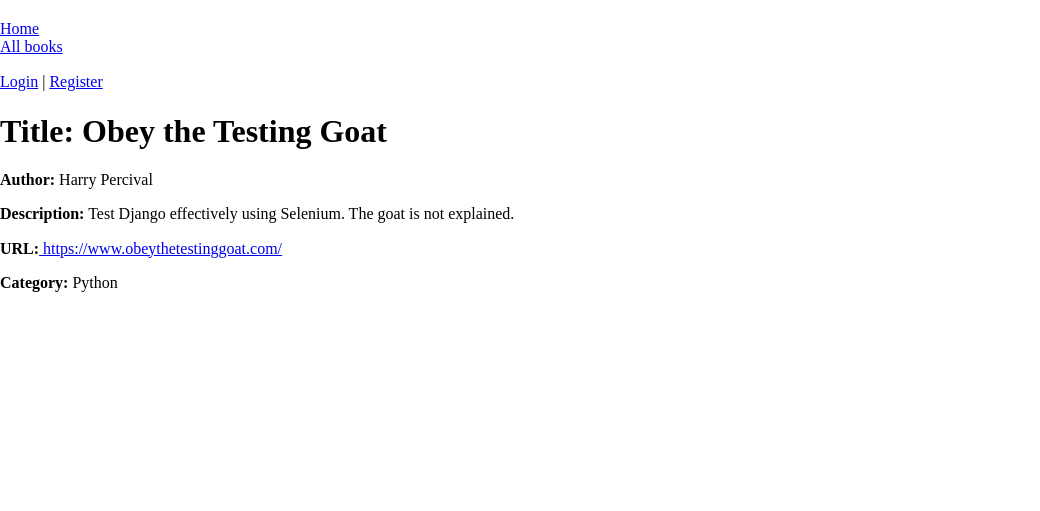
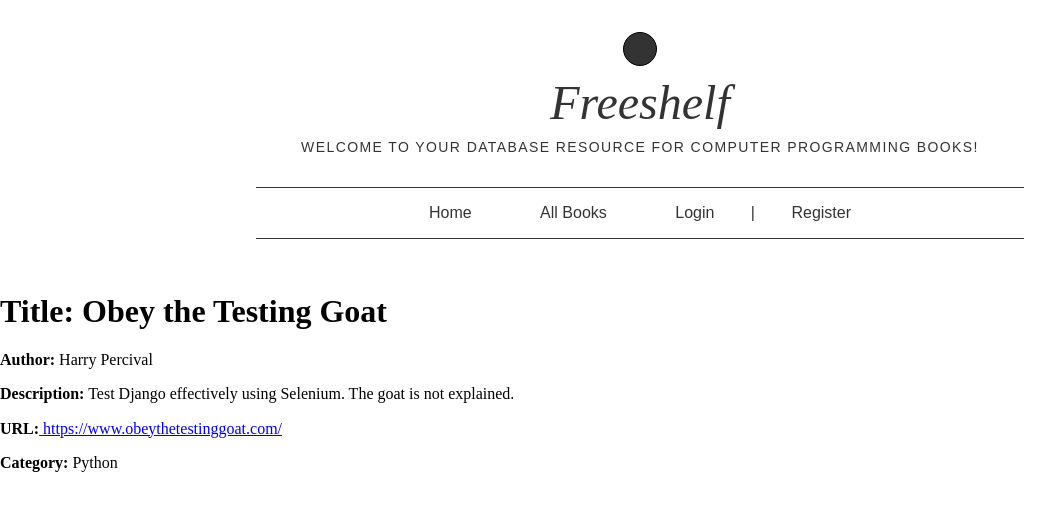
Before and after one commit to momentum-cohort-2019-05/w5-freeshelf-phamm89, a Django app: page /book/6 in a window 1280 px wide. Shown: the top 511 px of the page, without its empty margins (0-1040 px from the left). Run offline with Django 3.2, Linux system fonts and the light colour scheme; data comes from the database, SQL or seed files in the repository; some libraries are stand-ins or nearby versions.

Commit message:
Format Header

```diff
--- a/core/templates/base.html
+++ b/core/templates/base.html
@@ -1,5 +1,6 @@
 <!DOCTYPE html>
 <html lang="en">
+
 <head>
   {% block title %}<title>Freeshelf</title>{% endblock %}
   <meta charset="utf-8">
@@ -14,17 +15,24 @@
     <div class="row">
       <div class="col-sm-2">
       {% block sidebar %}
-        <ul class="sidebar-nav">
-          <li><a href="{% url 'index' %}">Home</a></li>
-          <li><a href="{% url 'books' %}">All books</a></li>
-        </ul>
+      <header class="bg-white black-80 tc pv4 avenir">
+          <a href="" class="bg-black-80 ba b--black dib pa3 w2 h2 br-100">
+            <svg class="white" data-icon="skull" viewBox="0 0 32 32" style="fill:currentcolor"><title>skull icon</title><path d="M16 0 C6 0 2 4 2 14 L2 22 L6 24 L6 30 L26 30 L26 24 L30 22 L30 14 C30 4 26 0 16 0 M9 12 A4.5 4.5 0 0 1 9 21 A4.5 4.5 0 0 1 9 12 M23 12 A4.5 4.5 0 0 1 23 21 A4.5 4.5 0 0 1 23 12"></path></svg>
+          </a>
+          <h1 class="mt2 mb0 baskerville i fw1 f1">Freeshelf</h1>
+          <h2 class="mt2 mb0 f6 fw4 ttu tracked">Welcome to your database resource for computer programming books!</h2>
+          <nav class="bt bb tc mw7 center mt4">
+            <a class="f6 f5-l link bg-animate black-80 hover-bg-lightest-blue dib pa3 ph4-l" href="{% url 'index' %}">Home</a>
+            <a class="f6 f5-l link bg-animate black-80 hover-bg-light-green dib pa3 ph4-l" href="{% url 'books' %}">All Books</a>
+            {% if request.user.is_authenticated %}
+            Logged in as {{ request.user }} | <a class="f6 f5-l link bg-animate black-80 hover-bg-light-green dib pa3 ph4-l" href="{% url 'auth_logout' %}">Logout</a>
+          {% else %}
+            <a class="f6 f5-l link bg-animate black-80 hover-bg-light-green dib pa3 ph4-l" href="{% url 'auth_login' %}">Login</a> |
+            <a class="f6 f5-l link bg-animate black-80 hover-bg-light-green dib pa3 ph4-l" href="{% url 'registration_register' %}">Register</a>
+          {% endif %}
+          </nav>
+        </header>
         <div>
-          {% if request.user.is_authenticated %}
-            Logged in as {{ request.user }} | <a href="{% url 'auth_logout' %}">Logout</a>
-          {% else %}
-            <a href="{% url 'auth_login' %}">Login</a> |
-            <a href="{% url 'registration_register' %}">Register</a>
-          {% endif %}
         </div>
      {% endblock %}
       </div>
```
